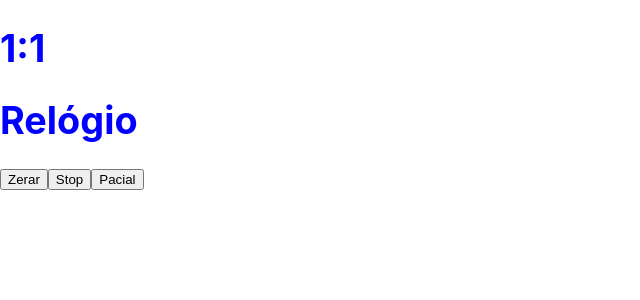
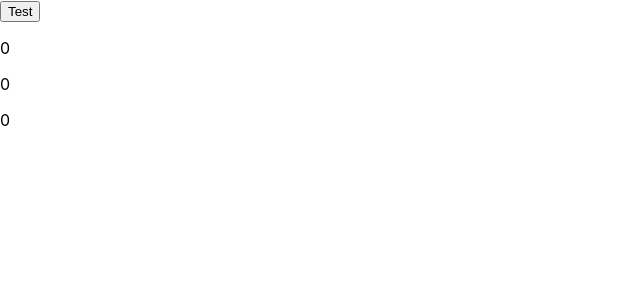
Before and after one commit to victorfernandesraton/cronometro, a React (Create React App) app: page / in a window 1280 px wide. Shown: the top 300 px of the page, without its empty margins (0-640 px from the left). Built offline with nearby package versions, Linux system fonts and the light colour scheme.

Commit message:
basic countdown

```diff
--- a/src/App.js
+++ b/src/App.js
@@ -1,9 +1,11 @@
 import React from "react"
 import Conometro from "./components/Conometro"
+import CountDown from "./components/countDown/CountDownView-container"
 const App = () => {
 	return (
 		<>
-			<Conometro />
+			{/* <Conometro /> */}
+			<CountDown/>
 		</>
 	)
 }
--- /dev/null
+++ b/src/components/countDown/CountDown-action.js
@@ -0,0 +1,37 @@
+import {dispatcher} from "./CountDown-constants"
+import {decrementTime} from "./CountDown-utils"
+
+const {RESET,START,STOP, UPDATE_TIME, SET_TIME} = dispatcher
+
+export const startCountdown = ({hour= 0,min =0,sec= 0},dispatch) => {
+	console.log("here")
+	dispatch({
+		type: RESET
+	})
+	dispatch({
+		type: START
+	})
+	dispatch({
+		type:SET_TIME,
+		payload: {hour, min, sec}
+	})
+}
+export const countDown = ({hour =0,min=0,sec=0},dispatch) => {
+	dispatch({
+		type:UPDATE_TIME,
+		payload: decrementTime({hour, min, sec})
+	})
+}
+export const resetCountDown = (dispatch) => {
+	dispatch({
+		type: RESET
+	})
+	dispatch({
+		type: STOP
+	})
+}
+export const stopCountDown = (dispatch) => {
+	dispatch({
+		type: STOP
+	})
+}
--- a/src/components/regressiveCounter/RegressiveCount-constants.js
+++ b/src/components/countDown/CountDown-constants.js
@@ -7,7 +7,6 @@ export const dispatcher = {
 }
 export const defaultTime = {
 	min: 0,
-	hours: 0,
-	seconds: 0,
-	milliseconds: 0
+	hour: 0,
+	sec: 0,
 }
--- a/src/components/regressiveCounter/Regressive-conter-reducer.js
+++ b/src/components/countDown/CountDown-reducer.js
@@ -1,12 +1,13 @@
-import {defaultTime, dispatcher} from "./RegressiveCount-constants"
-import { decrementTime } from "./RegressiveCount-utiils"
+import {defaultTime, dispatcher} from "./CountDown-constants"
+import { decrementTime } from "./CountDown-utils"
 
 const {RESET,START,STOP, UPDATE_TIME, SET_TIME} = dispatcher
 
-const initialState = {
+export const initialState = {
 	start: false,
 	initial: {
 		...defaultTime,
+		min: 2
 	},
 	current: {
 		...defaultTime,
@@ -15,7 +16,6 @@ const initialState = {
 
 export default (state = initialState, { type, payload }) => {
 	switch (type) {
-
 	case START:
 		return { ...state, start: true, }
 	case RESET:
--- /dev/null
+++ b/src/components/countDown/CountDownView-container.js
@@ -0,0 +1,27 @@
+import React, {useReducer, useEffect, useState} from "react"
+import reducer, {initialState} from "./CountDown-reducer"
+import {countDown, resetCountDown,startCountdown, stopCountDown} from "./CountDown-action"
+function CountDownView(props) {
+	const [{start, current, initial}, dispatch] = useReducer(reducer, initialState)
+	useEffect(() => {
+		if (start) {
+			let count = setInterval(() => {
+				console.log(current)
+				countDown({...current}, dispatch)
+			}, 1000)
+			return () => clearInterval(count)
+		}
+	}, [start, current])
+	return (
+		<div>
+			<button onClick={() => {
+				startCountdown({min: 1}, dispatch)
+			}}>Test</button>
+			<p>{current.hour}</p>
+			<p>{current.min}</p>
+			<p>{current.sec}</p>
+		</div>
+	)
+}
+
+export default CountDownView
```
Also changed, not shown: src/components/countDown/CountDown-utils.js (renamed from src/components/regressiveCounter/RegressiveCount-utiils.js), 1 other file (tests, documents, lock files or other folders).
